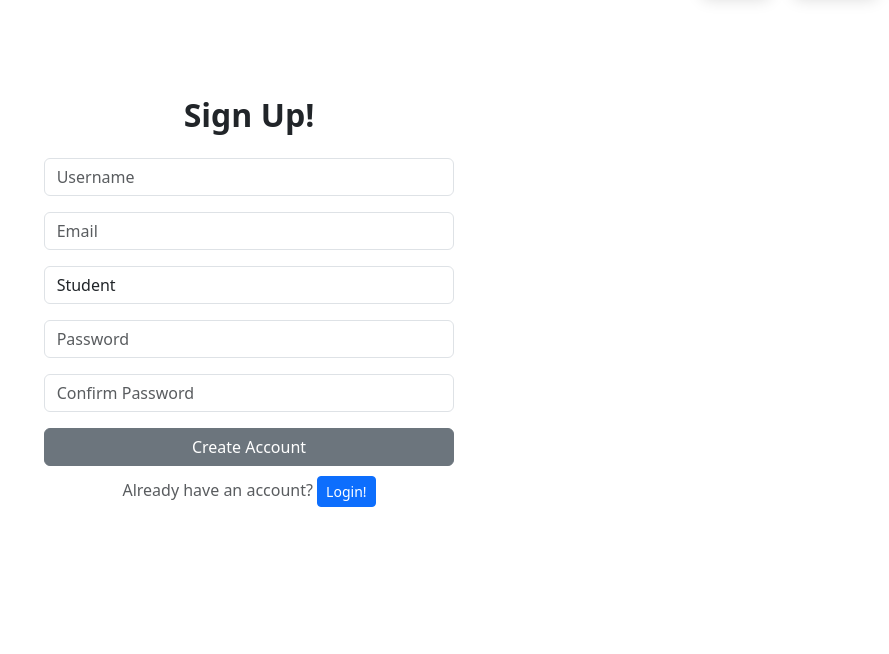
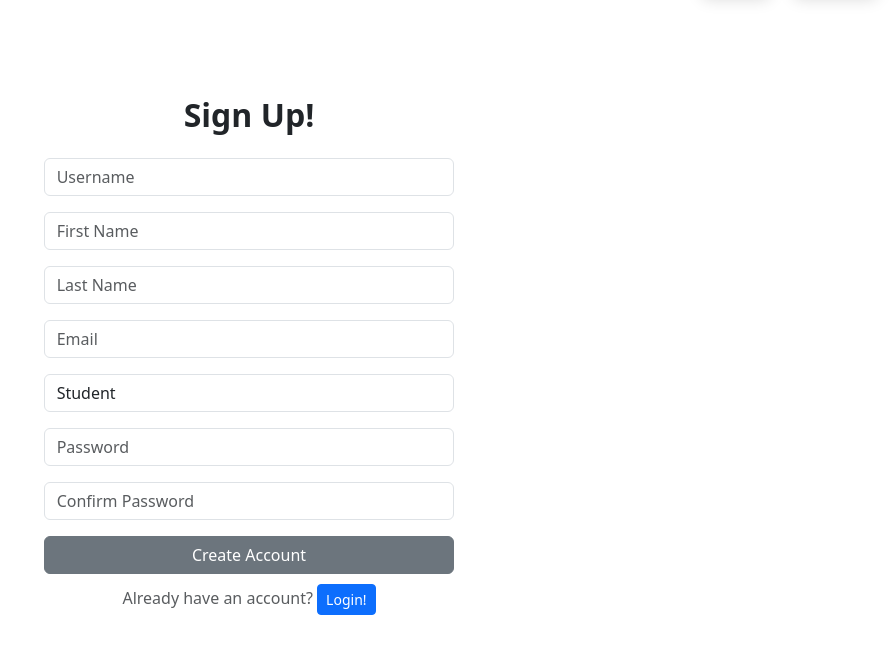
Before and after one commit to Amehroke/MiniProject, a Flask app: page /signup in a window 1280 px wide. Shown: the part 56-710 px from the top of the page, without its empty margins (391-1280 px from the left). Run offline with Flask 3, Linux system fonts and the light colour scheme.

Commit message:
login and signup functionalities work

```diff
--- a/app/__init__.py
+++ b/app/__init__.py
@@ -18,7 +18,7 @@ print(os.getenv('DATABASE_URL')) # this line will print the database url from th
 app = Flask(__name__) # this line will create the flask object
 app.app_context().push() # this line will create the application context, which is needed for the db object because it is not created with the app object in this file
 app.config['SECRET_KEY'] = 'b1b4b3b1b4b3b1b4b3b1b4b3b1b4b3' # this line will set the secret key for the app
-app.config['SQLALCHEMY_DATABASE_URI'] = 'sqlite:///students.db' # this line will set the database uri to the students.db file
+app.config['SQLALCHEMY_DATABASE_URI'] = 'sqlite:///database.db' # this line will set the database uri to the students.db file
 app.config['SQLALCHEMY_TRACK_MODIFICATIONS'] = False # this line will set the track modifications to False
 db = SQLAlchemy(app)
 migrate = Migrate(app, db)
--- a/app/forms.py
+++ b/app/forms.py
@@ -10,6 +10,8 @@ from wtforms.validators import Length, DataRequired, Email, EqualTo, ValidationE
 # this is the secret key for the form
 class RegisterationForm(FlaskForm):
     username = StringField('Username', validators=[DataRequired(), Length(min=2, max=30)])
+    first_name = StringField('First Name', validators=[DataRequired(), Length(min=2, max=30)])
+    last_name = StringField('Last Name', validators=[DataRequired(), Length(min=2, max=30)])
     email = StringField('Email', validators=[DataRequired(), Email()])
     status = SelectField('Status', choices=[('student', 'Student'), ('teacher', 'Teacher'), ('admin', 'Admin')], validators=[DataRequired()])
     password1 = PasswordField('Password', validators=[DataRequired(), Length(min=6, max=30)])
--- a/app/routes.py
+++ b/app/routes.py
@@ -6,7 +6,7 @@ from app.forms import RegisterationForm, LoginForm
 from flask_login import login_user, logout_user, login_required, current_user
 
 @app.route('/')
-def index():
+def home():
     return render_template('home.html')
 
 # pass the search form to the template/base.html
@@ -35,8 +35,11 @@ def signup():
     form = RegisterationForm()
     if form.validate_on_submit(): # if the form is valid/user has submitted the form
         new_user = User(username=form.username.data,
+                        first_name=form.first_name.data,
+                        last_name=form.last_name.data,
                         email=form.email.data,
-                        password=form.password1.data)
+                        password=form.password1.data,
+                        status=form.status.data)
         db.session.add(new_user)
         db.session.commit()
         login_user(new_user)
--- a/app/templates/base.html
+++ b/app/templates/base.html
@@ -17,9 +17,9 @@
         <div class="container-fluid">
         <a class="navbar-brand" href="/">Home</a>
             <div>
-            {% if current_user.is_authenticated %} <!-- can access current_user because of flask_login -->
+            {% if current_user.is_authenticated %}
                 <a><span style="width: 192.75px;color: rgb(35,66,75);font-size: 18px; text-align: center;">
-                        Welcome, {{ current_user.username }}!
+                        Welcome, {{ current_user.first_name }}!
                     </span></a>
                 <a class="btn btn-primary shadow" style="margin-left: 10px;" role="button" href="{{ url_for('logout') }}">Logout</a>
             {% else %}
--- a/app/templates/signup.html
+++ b/app/templates/signup.html
@@ -14,6 +14,8 @@
                     {{ form.csrf_token }}
                     {{ form.hidden_tag() }}
                     {{ form.username(class="form-control mb-3", placeholder="Username") }}
+                    {{ form.first_name(class="form-control mb-3", placeholder="First Name") }}
+                    {{ form.last_name(class="form-control mb-3", placeholder="Last Name") }}
                     {{ form.email(class="form-control mb-3", placeholder="Email") }}
                     {{ form.status(class="form-control mb-3", placeholder="Status") }}
                     {{ form.password1(class="form-control mb-3", placeholder="Password") }}
--- a/run.py
+++ b/run.py
@@ -2,4 +2,7 @@ from app import app, db
 
 if __name__ == '__main__':
     print("Above if means, I am being run directly (inside run.py), not as an import from another module")
+    with app.app_context():
+        # Create the database and tables
+        db.create_all()
     app.run(debug=True)
```
Also changed, not shown: app/models.py (+17 -0 lines), instance/database.db (added), instance/students.db (deleted).
